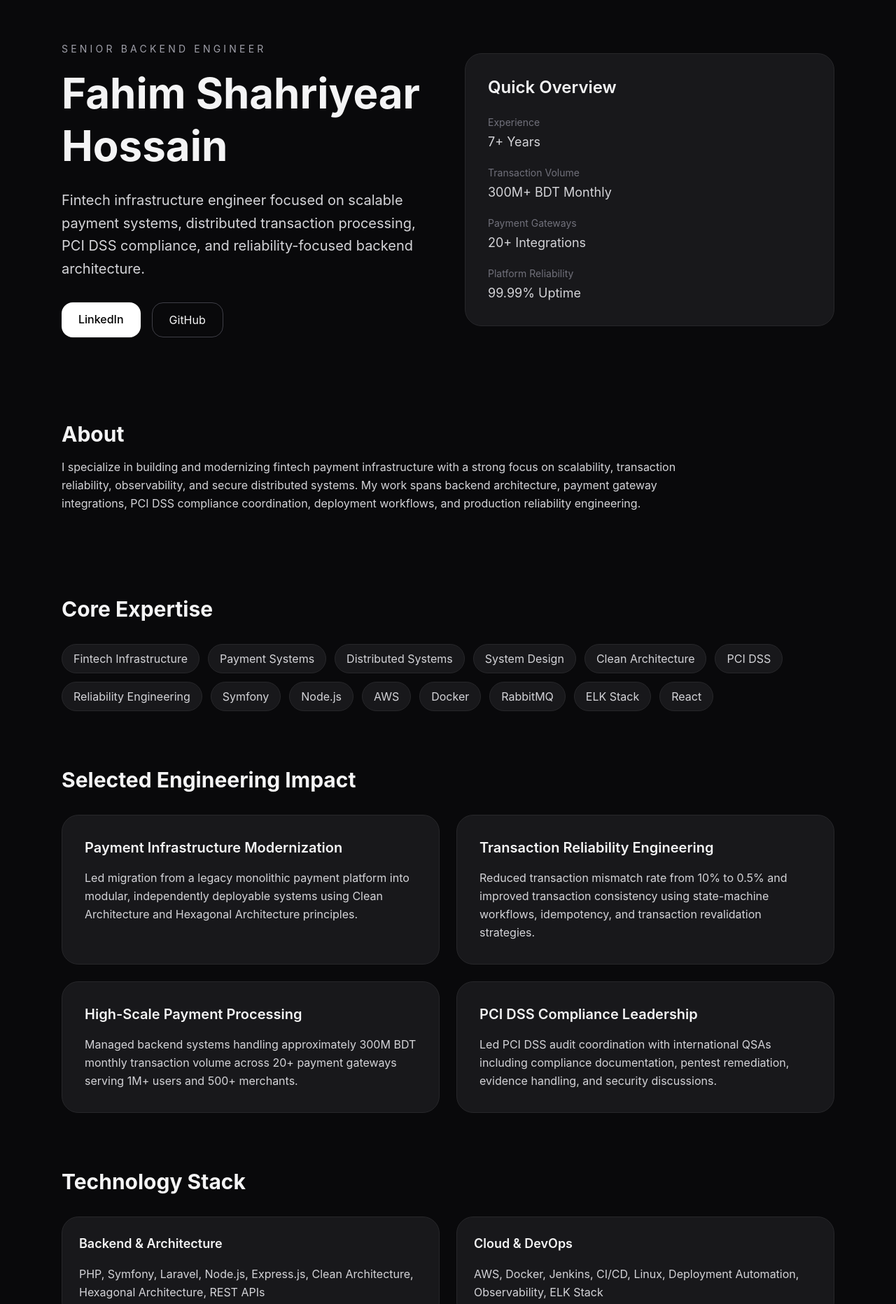
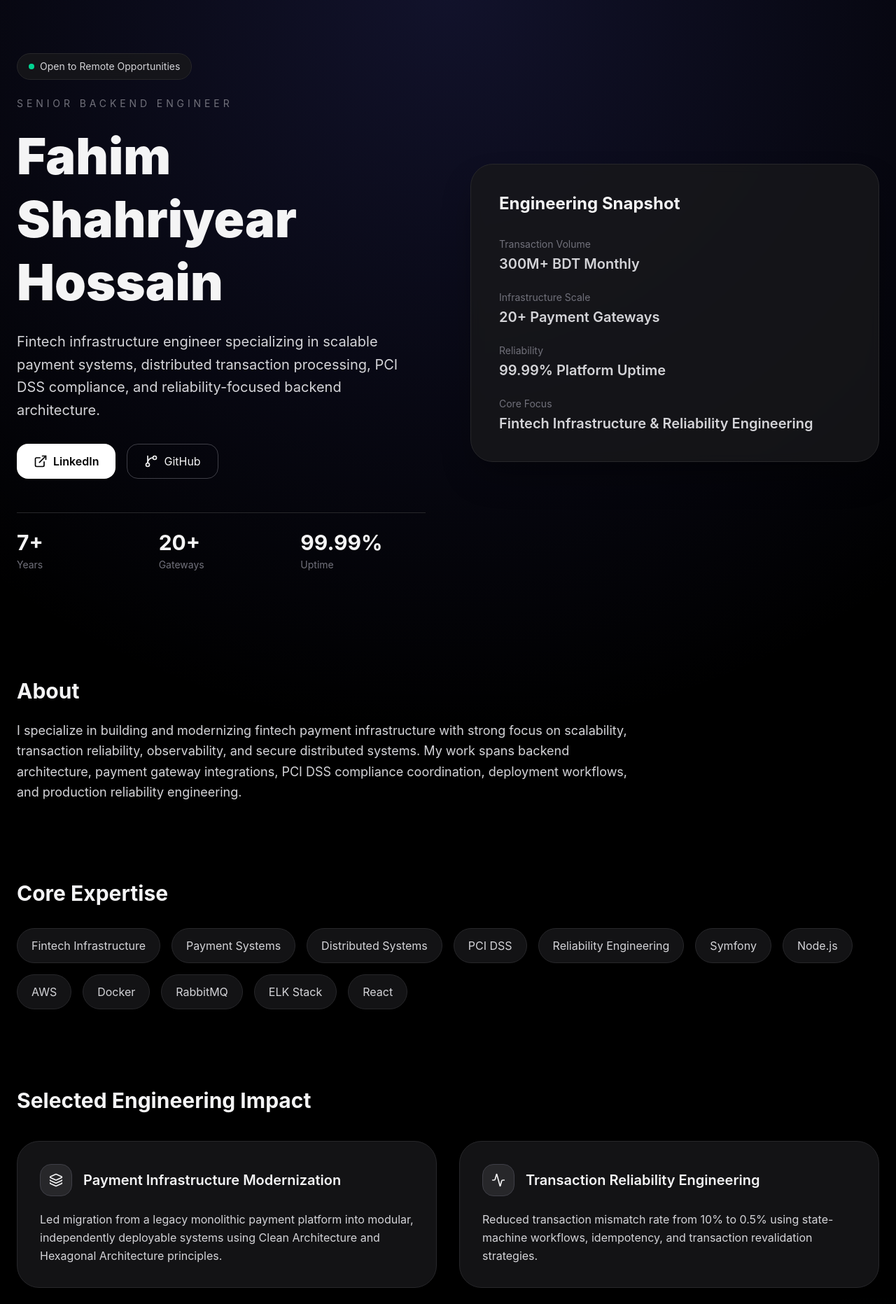
Before and after one commit to shahriyear/portfolio, a React app: page / in a window 1280 px wide. Shown: the part 20-1883 px from the top of the page at 70% size. Built offline with nearby package versions, Linux system fonts and the light colour scheme; the HTML template or start-up script is replaced by a standard one.

Commit message:
refactor

```diff
--- a/package.json
+++ b/package.json
@@ -13,6 +13,8 @@
     "deploy": "gh-pages -d dist"
   },
   "dependencies": {
+    "framer-motion": "^12.38.0",
+    "lucide-react": "^1.14.0",
     "react": "^19.2.6",
     "react-dom": "^19.2.6"
   },
--- a/src/App.jsx
+++ b/src/App.jsx
@@ -1,10 +1,19 @@
+import { motion } from "framer-motion";
+import {
+  GitBranch,
+  ExternalLink,
+  Mail,
+  Activity,
+  ShieldCheck,
+  Server,
+  Layers3,
+} from "lucide-react";
+
 export default function Portfolio() {
   const skills = [
     "Fintech Infrastructure",
     "Payment Systems",
     "Distributed Systems",
-    "System Design",
-    "Clean Architecture",
     "PCI DSS",
     "Reliability Engineering",
     "Symfony",
@@ -19,99 +28,143 @@ export default function Portfolio() {
   const achievements = [
     {
       title: "Payment Infrastructure Modernization",
+      icon: Layers3,
       description:
         "Led migration from a legacy monolithic payment platform into modular, independently deployable systems using Clean Architecture and Hexagonal Architecture principles.",
     },
     {
       title: "Transaction Reliability Engineering",
+      icon: Activity,
       description:
-        "Reduced transaction mismatch rate from 10% to 0.5% and improved transaction consistency using state-machine workflows, idempotency, and transaction revalidation strategies.",
+        "Reduced transaction mismatch rate from 10% to 0.5% using state-machine workflows, idempotency, and transaction revalidation strategies.",
     },
     {
       title: "High-Scale Payment Processing",
+      icon: Server,
       description:
-        "Managed backend systems handling approximately 300M BDT monthly transaction volume across 20+ payment gateways serving 1M+ users and 500+ merchants.",
+        "Managed backend systems handling approximately 300M BDT monthly transaction volume across 20+ payment gateways.",
     },
     {
       title: "PCI DSS Compliance Leadership",
+      icon: ShieldCheck,
       description:
-        "Led PCI DSS audit coordination with international QSAs including compliance documentation, pentest remediation, evidence handling, and security discussions.",
+        "Led PCI DSS audit coordination with international QSAs including compliance documentation and pentest remediation.",
     },
   ];
 
   return (
-    <div className="min-h-screen bg-zinc-950 text-zinc-100">
-      <section className="max-w-6xl mx-auto px-6 py-20">
-        <div className="grid lg:grid-cols-2 gap-12 items-center">
-          <div>
-            <p className="text-sm tracking-[0.3em] uppercase text-zinc-400 mb-4">
+    <div className="min-h-screen bg-black text-zinc-100 overflow-hidden relative">
+      <div className="absolute inset-0 bg-[radial-gradient(circle_at_top,rgba(99,102,241,0.18),transparent_35%)]"></div>
+      <div className="absolute inset-0 bg-[radial-gradient(circle_at_bottom_right,rgba(59,130,246,0.12),transparent_35%)]"></div>
+
+      <section className="relative max-w-7xl mx-auto px-6 py-24">
+        <div className="grid lg:grid-cols-2 gap-16 items-center">
+          <motion.div
+            initial={{ opacity: 0, y: 20 }}
+            animate={{ opacity: 1, y: 0 }}
+            transition={{ duration: 0.7 }}
+          >
+            <div className="inline-flex items-center gap-2 px-4 py-2 rounded-full border border-zinc-800 bg-zinc-900/80 text-sm text-zinc-300 mb-6 backdrop-blur">
+              <span className="w-2 h-2 rounded-full bg-emerald-400"></span>
+              Open to Remote Opportunities
+            </div>
+
+            <p className="text-sm tracking-[0.35em] uppercase text-zinc-500 mb-5">
               Senior Backend Engineer
             </p>
 
-            <h1 className="text-5xl lg:text-6xl font-bold leading-tight mb-6">
+            <h1 className="text-5xl lg:text-7xl font-black leading-tight mb-6">
               Fahim Shahriyear Hossain
             </h1>
 
-            <p className="text-xl text-zinc-300 leading-relaxed mb-8">
-              Fintech infrastructure engineer focused on scalable payment
+            <p className="text-xl text-zinc-300 leading-relaxed mb-8 max-w-2xl">
+              Fintech infrastructure engineer specializing in scalable payment
               systems, distributed transaction processing, PCI DSS compliance,
               and reliability-focused backend architecture.
             </p>
 
-            <div className="flex flex-wrap gap-4">
+            <div className="flex flex-wrap gap-4 mb-12">
               <a
                 href="https://linkedin.com/in/shahriyear"
                 target="_blank"
-                className="px-6 py-3 rounded-2xl bg-white text-black font-medium hover:opacity-90 transition"
+                className="inline-flex items-center gap-2 px-6 py-3 rounded-2xl bg-white text-black font-semibold hover:opacity-90 transition"
               >
+                <ExternalLink className="w-5 h-5" />
                 LinkedIn
               </a>
 
               <a
                 href="https://github.com/shahriyear"
                 target="_blank"
-                className="px-6 py-3 rounded-2xl border border-zinc-700 hover:border-zinc-500 transition"
+                className="inline-flex items-center gap-2 px-6 py-3 rounded-2xl border border-zinc-700 hover:border-zinc-500 transition"
               >
+                <GitBranch className="w-5 h-5" />
                 GitHub
               </a>
             </div>
-          </div>
 
-          <div className="bg-zinc-900 border border-zinc-800 rounded-3xl p-8">
-            <h2 className="text-2xl font-semibold mb-6">Quick Overview</h2>
-
-            <div className="space-y-5 text-zinc-300">
+            <div className="grid grid-cols-3 gap-6 pt-6 border-t border-zinc-800">
               <div>
-                <p className="text-zinc-500 text-sm mb-1">Experience</p>
-                <p className="text-lg">7+ Years</p>
+                <p className="text-3xl font-bold">7+</p>
+                <p className="text-zinc-500 text-sm mt-1">Years</p>
               </div>
 
               <div>
-                <p className="text-zinc-500 text-sm mb-1">Transaction Volume</p>
-                <p className="text-lg">300M+ BDT Monthly</p>
+                <p className="text-3xl font-bold">20+</p>
+                <p className="text-zinc-500 text-sm mt-1">Gateways</p>
               </div>
 
               <div>
-                <p className="text-zinc-500 text-sm mb-1">Payment Gateways</p>
-                <p className="text-lg">20+ Integrations</p>
+                <p className="text-3xl font-bold">99.99%</p>
+                <p className="text-zinc-500 text-sm mt-1">Uptime</p>
+              </div>
+            </div>
+          </motion.div>
+
+          <motion.div
+            initial={{ opacity: 0, scale: 0.95 }}
+            animate={{ opacity: 1, scale: 1 }}
+            transition={{ duration: 0.8 }}
+            className="bg-zinc-900/80 backdrop-blur border border-zinc-800 rounded-[2rem] p-10 shadow-2xl shadow-black/40"
+          >
+            <h2 className="text-2xl font-bold mb-8">Engineering Snapshot</h2>
+
+            <div className="space-y-6 text-zinc-300">
+              <div>
+                <p className="text-zinc-500 text-sm mb-1">Transaction Volume</p>
+                <p className="text-xl font-semibold">300M+ BDT Monthly</p>
               </div>
 
               <div>
-                <p className="text-zinc-500 text-sm mb-1">Platform Reliability</p>
-                <p className="text-lg">99.99% Uptime</p>
+                <p className="text-zinc-500 text-sm mb-1">
+                  Infrastructure Scale
+                </p>
+                <p className="text-xl font-semibold">20+ Payment Gateways</p>
+              </div>
+
+              <div>
+                <p className="text-zinc-500 text-sm mb-1">Reliability</p>
+                <p className="text-xl font-semibold">99.99% Platform Uptime</p>
+              </div>
+
+              <div>
+                <p className="text-zinc-500 text-sm mb-1">Core Focus</p>
+                <p className="text-xl font-semibold">
+                  Fintech Infrastructure & Reliability Engineering
+                </p>
               </div>
             </div>
-          </div>
+          </motion.div>
         </div>
       </section>
 
-      <section className="max-w-6xl mx-auto px-6 py-10">
-        <div className="mb-10">
-          <h2 className="text-3xl font-bold mb-4">About</h2>
+      <section className="relative max-w-7xl mx-auto px-6 py-14">
+        <div className="max-w-4xl">
+          <h2 className="text-3xl font-bold mb-6">About</h2>
 
-          <p className="text-zinc-300 leading-relaxed max-w-4xl">
+          <p className="text-zinc-300 leading-relaxed text-lg">
             I specialize in building and modernizing fintech payment
-            infrastructure with a strong focus on scalability, transaction
+            infrastructure with strong focus on scalability, transaction
             reliability, observability, and secure distributed systems. My work
             spans backend architecture, payment gateway integrations, PCI DSS
             compliance coordination, deployment workflows, and production
@@ -120,14 +173,14 @@ export default function Portfolio() {
         </div>
       </section>
 
-      <section className="max-w-6xl mx-auto px-6 py-10">
+      <section className="relative max-w-7xl mx-auto px-6 py-14">
         <h2 className="text-3xl font-bold mb-8">Core Expertise</h2>
 
-        <div className="flex flex-wrap gap-3">
+        <div className="flex flex-wrap gap-4">
           {skills.map((skill) => (
             <div
               key={skill}
-              className="px-4 py-2 rounded-full bg-zinc-900 border border-zinc-800 text-zinc-300"
+              className="px-5 py-3 rounded-full bg-zinc-900/80 border border-zinc-800 text-zinc-300 backdrop-blur"
             >
               {skill}
             </div>
@@ -135,61 +188,80 @@ export default function Portfolio() {
         </div>
       </section>
 
-      <section className="max-w-6xl mx-auto px-6 py-10">
-        <h2 className="text-3xl font-bold mb-8">Selected Engineering Impact</h2>
+      <section className="relative max-w-7xl mx-auto px-6 py-14">
+        <h2 className="text-3xl font-bold mb-10">
+          Selected Engineering Impact
+        </h2>
 
-        <div className="grid md:grid-cols-2 gap-6">
-          {achievements.map((item) => (
-            <div
-              key={item.title}
-              className="bg-zinc-900 border border-zinc-800 rounded-3xl p-8"
-            >
-              <h3 className="text-xl font-semibold mb-4">{item.title}</h3>
-              <p className="text-zinc-300 leading-relaxed">
-                {item.description}
-              </p>
-            </div>
-          ))}
+        <div className="grid md:grid-cols-2 gap-8">
+          {achievements.map((item) => {
+            const Icon = item.icon;
+
+            return (
+              <motion.div
+                key={item.title}
+                whileHover={{ y: -6 }}
+                className="bg-zinc-900/80 backdrop-blur border border-zinc-800 rounded-[2rem] p-8 transition-all duration-300 hover:border-zinc-700 hover:shadow-2xl hover:shadow-black/30"
+              >
+                <div className="flex items-center gap-4 mb-5">
+                  <div className="p-3 rounded-2xl bg-zinc-800 border border-zinc-700">
+                    <Icon className="w-5 h-5" />
+                  </div>
+
+                  <h3 className="text-xl font-semibold">{item.title}</h3>
+                </div>
+
+                <p className="text-zinc-300 leading-relaxed">
+                  {item.description}
+                </p>
+              </motion.div>
+            );
+          })}
         </div>
       </section>
 
-      <section className="max-w-6xl mx-auto px-6 py-10">
+      <section className="relative max-w-7xl mx-auto px-6 py-14">
         <h2 className="text-3xl font-bold mb-8">Technology Stack</h2>
 
-        <div className="grid md:grid-cols-2 gap-6">
-          <div className="bg-zinc-900 border border-zinc-800 rounded-3xl p-6">
-            <h3 className="text-lg font-semibold mb-4">Backend & Architecture</h3>
+        <div className="grid md:grid-cols-2 gap-8">
+          <div className="bg-zinc-900/80 backdrop-blur border border-zinc-800 rounded-[2rem] p-8">
+            <h3 className="text-xl font-semibold mb-4">
+              Backend & Architecture
+            </h3>
+
             <p className="text-zinc-300 leading-relaxed">
               PHP, Symfony, Laravel, Node.js, Express.js, Clean Architecture,
               Hexagonal Architecture, REST APIs
             </p>
           </div>
 
-          <div className="bg-zinc-900 border border-zinc-800 rounded-3xl p-6">
-            <h3 className="text-lg font-semibold mb-4">Cloud & DevOps</h3>
+          <div className="bg-zinc-900/80 backdrop-blur border border-zinc-800 rounded-[2rem] p-8">
+            <h3 className="text-xl font-semibold mb-4">Cloud & DevOps</h3>
+
             <p className="text-zinc-300 leading-relaxed">
-              AWS, Docker, Jenkins, CI/CD, Linux, Deployment Automation,
-              Observability, ELK Stack
+              AWS, Docker, Jenkins, CI/CD, Linux, Deployment Automation, ELK
+              Stack, Kibana, Observability & Monitoring
             </p>
           </div>
         </div>
       </section>
 
-      <section className="max-w-6xl mx-auto px-6 py-20">
-        <div className="bg-zinc-900 border border-zinc-800 rounded-3xl p-10 text-center">
-          <h2 className="text-3xl font-bold mb-4">
+      <section className="relative max-w-7xl mx-auto px-6 py-24">
+        <div className="bg-gradient-to-br from-zinc-900 to-zinc-950 border border-zinc-800 rounded-[2rem] p-14 text-center shadow-2xl shadow-black/40">
+          <h2 className="text-4xl font-black mb-5">
             Open to Remote Opportunities
           </h2>
 
-          <p className="text-zinc-300 max-w-2xl mx-auto mb-8 leading-relaxed">
+          <p className="text-zinc-300 max-w-2xl mx-auto mb-10 text-lg leading-relaxed">
             Interested in backend engineering, fintech infrastructure,
             distributed systems, and reliability-focused engineering roles.
           </p>
 
           <a
             href="mailto:shahriyear@gmail.com"
-            className="inline-block px-8 py-4 rounded-2xl bg-white text-black font-semibold hover:opacity-90 transition"
+            className="inline-flex items-center gap-2 px-8 py-4 rounded-2xl bg-white text-black font-semibold hover:opacity-90 transition"
           >
+            <Mail className="w-5 h-5" />
             Contact Me
           </a>
         </div>
```
Also changed, not shown: 1 other file (tests, documents, lock files or other folders).
